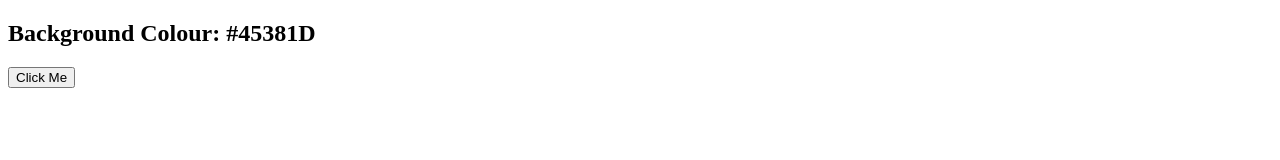
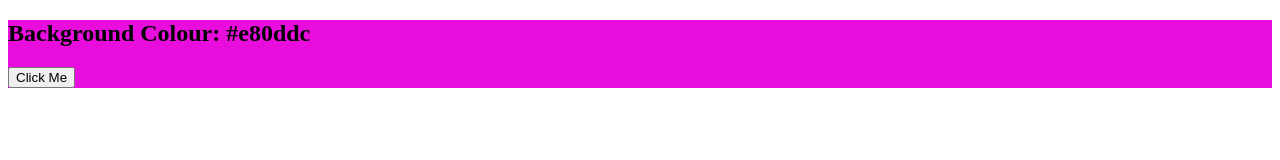
Before and after one commit to matheus78263/colours, a plain HTML site: page index.html in a window 1280 px wide. Both pictures are taken after a click on the button "Click Me". Drawn offline with Linux system fonts and the light colour scheme.

Commit message:
colours button configured

```diff
--- a/colours.js
+++ b/colours.js
@@ -1,20 +1,18 @@
-const btnColour = document.getElementById('change-color');
-const boxDisplay = document.getElementById('bg-color');
-const bigSection = document.getElementById('section');
+     const btnColor = document.getElementById('change-color');
+        const bgColor = document.getElementById('bg-color');
+        const bigSection = document.querySelector('section');
 
-btnColour.addEventListener('click', () => {
-    let strHexColour = '#';
-    const arrHex = [0, 1, 2, 3, 4, 5, 6, 7, 8, 9, 'A', 'B', 'C', 'D', 'E', 'F']
-    for (let i = 0; i < 6; i++){
-        strHexColour += arrHex[getRandomNumber(arrHex.length)];
-    }
-    boxDisplay.innerText = strHexColour;
-    bigSection.style.backgroundColor = strHexColour;
+        btnColor.addEventListener('click', () => {
+            let strHexColor = '#';
+            const arrayHex = ['0', '1', '2', '3', '4', '5', '6', '7', '8', '9', 'a', 'b', 'c', 'd', 'e', 'f'];
+            for (let i = 0; i < 6; i++) {
+                strHexColor += arrayHex[Math.floor(Math.random() * 16)];
+            }
+            bigSection.style.backgroundColor = strHexColor;
+            bgColor.textContent = strHexColor;
+        });
 
-});
-
-
-// Generate random number in range from 0 to max-1
+          // Generate random number in range from 0 to max-1
     function getRandomNumber(max) {
-        return Math.floor(Math.random() * max);
-    };
+    return Math.floor(Math.random() * max);
+}
--- a/index.html
+++ b/index.html
@@ -4,14 +4,15 @@
     <meta charset="UTF-8">
     <meta name="viewport" content="width=device-width, initial-scale=1.0">
     <title>Matheus Sousa 78263</title>
-    <script src = "colours.js" defer></script>
 </head>
 <body>
     <section>
         <h2>Background Colour: <span id="bg-color"></span></h2>
 
         <button id="change-color">Click Me</button>
+
     </section>
+    <script src = "colours.js" defer></script>
 
 </body>
 </html>
```
